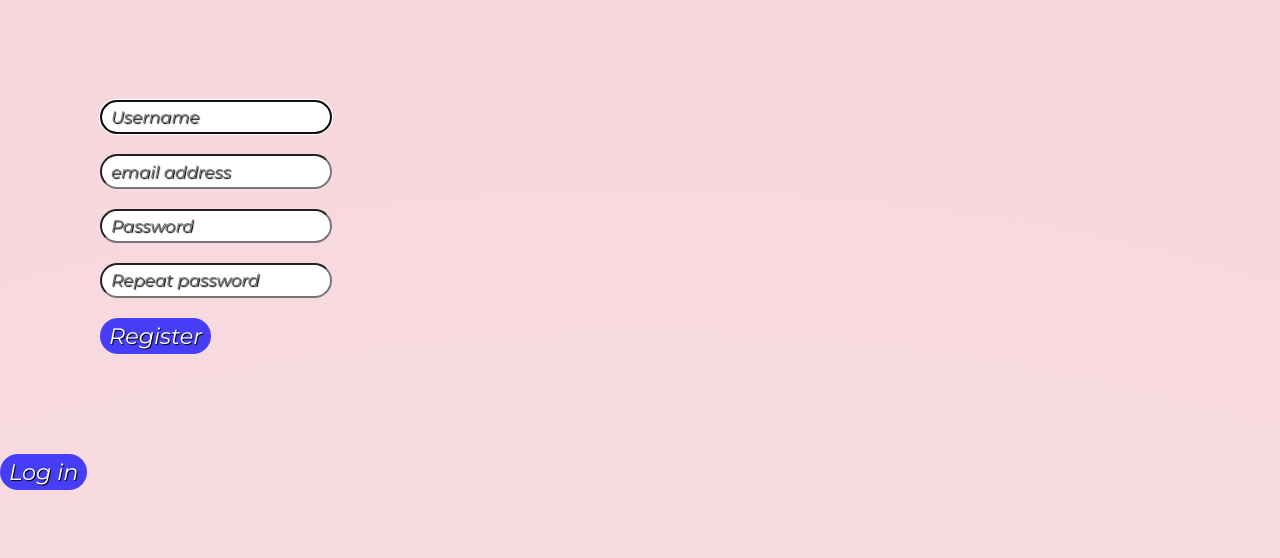
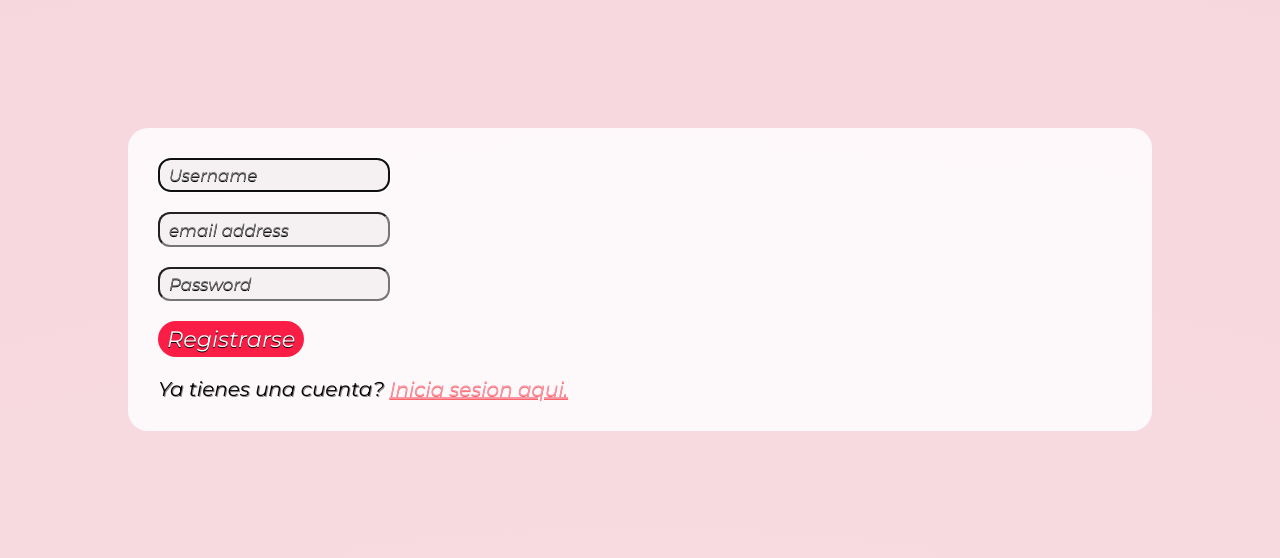
Before and after one commit to julianlastuvka/Budget, a Flask app: page /register in a window 1280 px wide. Shown: the top 558 px of the page. Run offline with Flask 2, Linux system fonts and the light colour scheme; some libraries are stand-ins or nearby versions.

Commit message:
styling to register and login

```diff
--- a/app.py
+++ b/app.py
@@ -242,7 +242,7 @@ def register():
             return render_template("register.html")
 
         #check that a password was provided
-        elif not request.form.get("password") or not request.form.get("confirmation"):
+        elif not request.form.get("password"):
             return render_template("register.html")
 
         #check that the password and password confirmation match
--- a/static/styles.css
+++ b/static/styles.css
@@ -8,7 +8,7 @@
     font-family: "Aharoni", "Montserrat";
     text-decoration: none;
     color: rgb(255, 255, 255);
-    text-shadow: 1px 1px 1px #000000;
+    text-shadow: 0px 1px 0px #000000;
 }
 
 body{
@@ -250,11 +250,30 @@ header{
     border: none;
 }
 
+.redirigir_iniciar_sesion{
+    margin-top: 20px;
+    color: black;
+    font-size: 2.5vh;
+    text-shadow: 1px 1px 0px #8d8a8a;
+}
+
+.redirigir_iniciar_sesion a{
+    color: #f796a7;
+    font-size: 2.5vh;
+    text-decoration: underline;
+    text-shadow: 0px 1px 0px #ff6464;
+
+}
+
 
 /*********************** REGISTER ****************************** */
 
 .register-container{
-    margin: 100px;
+    margin: 10%;
+    background: #ffffffcf;
+    width: 80%;
+    padding: 30px;
+    border-radius: 20px;
 }
 
 .register-container ul{
@@ -263,19 +282,20 @@ header{
 
 .register-container ul li input{
     margin-bottom: 20px;
-    width: 29vh;
-    height: 4.3vh;
-    border-radius: 50px;
-    padding: 0.5vh 0.7vw;
-    font-size: 2.1vh;
-    color: rgba(0, 0, 0, 0.623);
-    font-family: "Montserrat";
+width: 29vh;
+height: 4.3vh;
+border-radius: 12px;
+padding: 0.5vh 0.7vw;
+font-size: 2.1vh;
+color: rgba(34, 28, 28, 0.48);
+font-family: "Montserrat";
+background: #b3b1b11a;
 }
 
 .btn-register{
     border-radius: 50px;
     padding: 0.5vh 0.7vw;
-    background-color: rgba(0, 0, 255, 0.712);
+    background-color: rgba(250, 4, 49, 0.892);
 
 }
 
--- a/templates/register.html
+++ b/templates/register.html
@@ -11,11 +11,11 @@
 
 <body>
 
-    <form action="/register" method="post">
-
     <div class="register-container">
 
+
         <ul class="list-input-register">
+            <form action="/register" method="post"></form>
             <li>
                 <input autocomplete="off" autofocus name="username" placeholder="Username" type="text">
             </li>
@@ -23,21 +23,22 @@
                 <input autocomplete="off" autofocus name="email" placeholder="email address" type="text">
             </li>
             <li>
-                    <input name="password" placeholder="Password" type="password">
+                <input autocomplete="off" name="password" placeholder="Password" type="password">
             </li>
             <li>
-                    <input name="confirmation" placeholder="Repeat password" type="password">
+                <button class="btn-register" type="submit">Registrarse</button>
             </li>
+            </form>
+
             <li>
-                    <button class="btn-register" type="submit">Register</button>
+                <p class="redirigir_iniciar_sesion">Ya tienes una cuenta? <a href="/login">Inicia sesion aqui.</a></p>
             </li>
         </ul>
+
+
     </div>
-    </form>
 
-    <form action="/login">
-        <button class="btn-register" type="submit">Log in</button>
-    </form>
+
 
 
 </body>
```
Also changed, not shown: 8 other files. Lines whose indentation alone changed are shown as unchanged.
